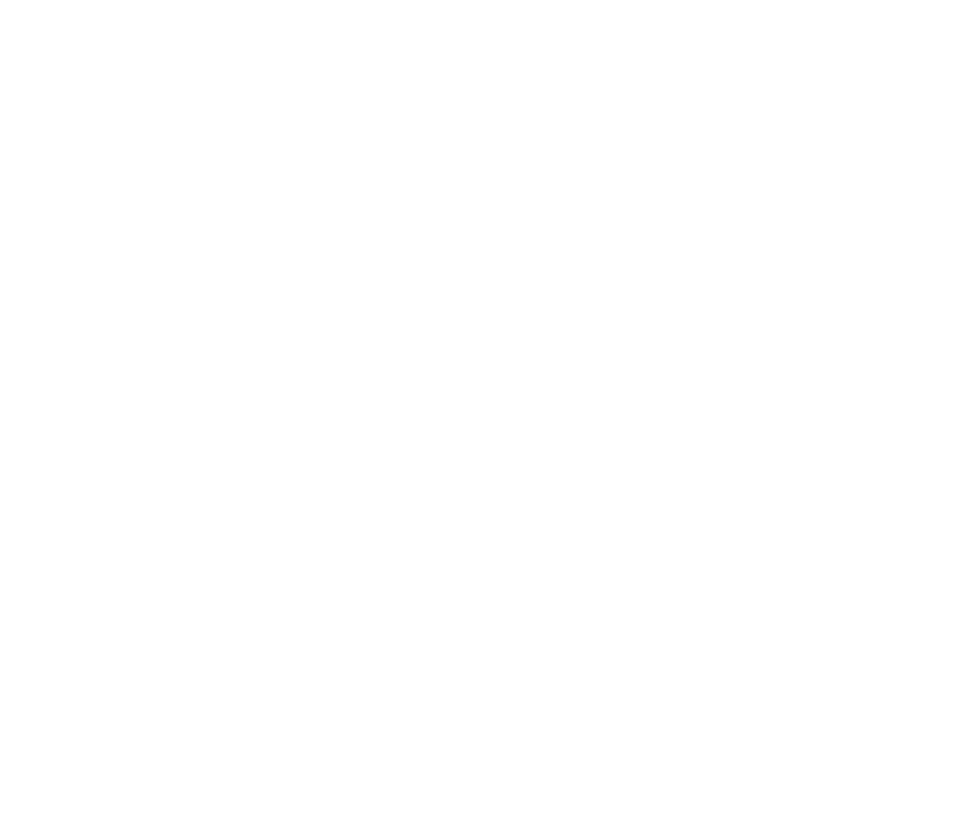
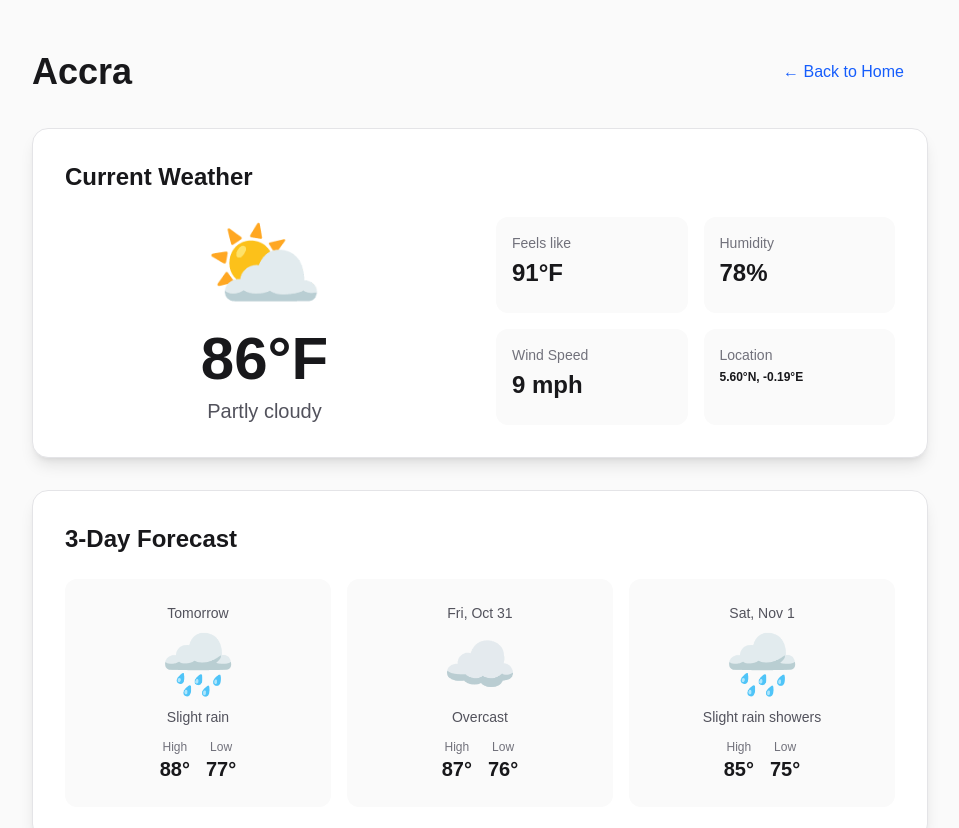
Before and after one commit to theorignalmapdcodex/mapd-weather-app_class3, a Next.js app: page /weather/accra in a window 1280 px wide. Before the commit this address had no page. Shown: the top 828 px of the page, without its empty margins (160-1119 px from the left). Before the commit the page ends 800 px from the top, so only its background shows below. Built offline with nearby package versions, Linux system fonts and the light colour scheme.

Commit message:
#4-Add 3 new cities: Accra, Lausanne, Santorini

```diff
--- a/src/data/cities.ts
+++ b/src/data/cities.ts
@@ -5,6 +5,7 @@
 }
 
 export const CITIES: City[] = [
+  // EXISTING CITIES
   {
     name: "Durham",
     latitude: 35.9940,
@@ -20,6 +21,27 @@
     latitude: 35.6762,
     longitude: 139.6503,
   },
+  // NEW: Added Accra, Ghana - West African coastal city
+  // Tropical climate with high humidity
+  {
+    name: "Accra",
+    latitude: 5.6037,
+    longitude: -0.1870,
+  },
+  // NEW: Added Lausanne, Switzerland - Swiss lakeside city
+  // Temperate climate with alpine influences
+  {
+    name: "Lausanne",
+    latitude: 46.5197,
+    longitude: 6.6323,
+  },
+  // NEW: Added Santorini, Greece - Greek island in the Aegean Sea
+  // Mediterranean climate with mild, windy conditions
+  {
+    name: "Santorini",
+    latitude: 36.3932,
+    longitude: 25.4615,
+  },
 ];
 
 export function getCityByName(name: string): City | undefined {
--- a/src/data/weather-data.ts
+++ b/src/data/weather-data.ts
@@ -8,6 +8,7 @@
  * All temperatures in Fahrenheit, wind speed in mph
  */
 export const DUMMY_WEATHER_DATA: Record<string, WeatherData> = {
+  // EXISTING CITIES DATA
   durham: {
     city: "Durham",
     latitude: 35.9940,
@@ -140,6 +141,147 @@
       },
     ],
   },
+  // NEW: Accra, Ghana weather data
+  // Tropical climate - high temperatures (86°F), high humidity (78%), warm all year
+  // Includes rain typical of West African coastal weather
+  accra: {
+    city: "Accra",
+    latitude: 5.6037,
+    longitude: -0.1870,
+    current: {
+      temperature: 86, // Hot tropical temperature
+      feelsLike: 91, // Higher feels-like due to humidity
+      humidity: 78, // High humidity near the coast
+      windSpeed: 9, // Moderate coastal breeze
+      condition: {
+        code: 2,
+        description: "Partly cloudy",
+      },
+    },
+    forecast: [
+      {
+        date: new Date(Date.now() + 86400000).toISOString().split("T")[0], // Tomorrow
+        maxTemp: 88,
+        minTemp: 77,
+        condition: {
+          code: 61,
+          description: "Slight rain", // Common in tropical regions
+        },
+      },
+      {
+        date: new Date(Date.now() + 172800000).toISOString().split("T")[0], // Day 2
+        maxTemp: 87,
+        minTemp: 76,
+        condition: {
+          code: 3,
+          description: "Overcast",
+        },
+      },
+      {
+        date: new Date(Date.now() + 259200000).toISOString().split("T")[0], // Day 3
+        maxTemp: 85,
+        minTemp: 75,
+        condition: {
+          code: 80,
+          description: "Slight rain showers", // Tropical showers
+        },
+      },
+    ],
+  },
+  // NEW: Lausanne, Switzerland weather data
+  // Temperate/Alpine climate - cooler temperatures (52°F), moderate humidity
+  // Variable conditions typical of Swiss lakeside location
+  lausanne: {
+    city: "Lausanne",
+    latitude: 46.5197,
+    longitude: 6.6323,
+    current: {
+      temperature: 52, // Cool temperate temperature
+      feelsLike: 48, // Feels cooler due to wind/elevation
+      humidity: 68, // Moderate humidity
+      windSpeed: 8, // Moderate wind from the lake
+      condition: {
+        code: 3,
+        description: "Overcast", // Common in Swiss weather
+      },
+    },
+    forecast: [
+      {
+        date: new Date(Date.now() + 86400000).toISOString().split("T")[0], // Tomorrow
+        maxTemp: 55,
+        minTemp: 45,
+        condition: {
+          code: 61,
+          description: "Slight rain", // Frequent in alpine regions
+        },
+      },
+      {
+        date: new Date(Date.now() + 172800000).toISOString().split("T")[0], // Day 2
+        maxTemp: 59,
+        minTemp: 48,
+        condition: {
+          code: 2,
+          description: "Partly cloudy",
+        },
+      },
+      {
+        date: new Date(Date.now() + 259200000).toISOString().split("T")[0], // Day 3
+        maxTemp: 61,
+        minTemp: 50,
+        condition: {
+          code: 1,
+          description: "Mainly clear", // Nice weather improving
+        },
+      },
+    ],
+  },
+  // NEW: Santorini, Greece weather data
+  // Mediterranean climate - mild temperatures (68°F), moderate humidity
+  // Clear skies typical of Greek islands, with Aegean wind
+  santorini: {
+    city: "Santorini",
+    latitude: 36.3932,
+    longitude: 25.4615,
+    current: {
+      temperature: 68, // Pleasant Mediterranean temperature
+      feelsLike: 66, // Comfortable feel
+      humidity: 62, // Moderate island humidity
+      windSpeed: 12, // Strong Aegean winds typical of the islands
+      condition: {
+        code: 1,
+        description: "Mainly clear", // Typical sunny Greek weather
+      },
+    },
+    forecast: [
+      {
+        date: new Date(Date.now() + 86400000).toISOString().split("T")[0], // Tomorrow
+        maxTemp: 71,
+        minTemp: 63,
+        condition: {
+          code: 0,
+          description: "Clear sky", // Beautiful Greek weather
+        },
+      },
+      {
+        date: new Date(Date.now() + 172800000).toISOString().split("T")[0], // Day 2
+        maxTemp: 73,
+        minTemp: 65,
+        condition: {
+          code: 1,
+          description: "Mainly clear",
+        },
+      },
+      {
+        date: new Date(Date.now() + 259200000).toISOString().split("T")[0], // Day 3
+        maxTemp: 70,
+        minTemp: 64,
+        condition: {
+          code: 2,
+          description: "Partly cloudy", // Some clouds rolling in
+        },
+      },
+    ],
+  },
 };
 
 export function getDummyWeatherData(cityName: string): WeatherData | null {
```
